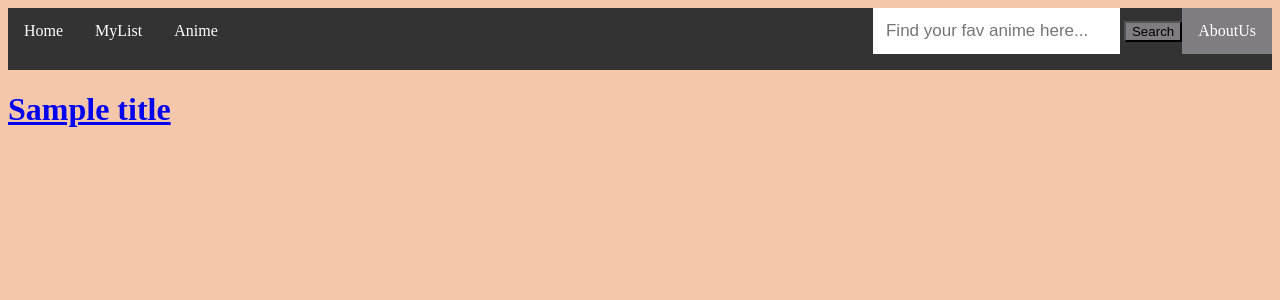
After one commit to Ing140943/anicheck, a Django app: template blog/templates/blog/search.html in a window 1280 px wide. The commit adds this page. Shown: the top 300 px of the page. Run offline with Django 3.2, Linux system fonts and the light colour scheme; the template is opened without the code that fills it: most values are stand-ins (such as "Sample title", 1, 10 or a date in 2020).

Commit message:
add initial search function

```diff
--- a/blog/templates/blog/base.html
+++ b/blog/templates/blog/base.html
@@ -8,9 +8,15 @@
 
         <li style="float:right"><a class="active" href="#about">AboutUs</a></li>
         <li style="float:right">
-            <button type="submit">Search</button>
+            <form action="{% url 'blog:search' %}" method="get">
+                <div class="input-group">
+                    <input type="text" class="form-control" placeholder="Find your fav anime here..." name="keyword">
+                    <span>
+                        <input class="active" type="submit" value="Search">
+                      </span>
+                </div>
+            </form>
         </li>
-        <li style="float:right"><input type="text" placeholder="Find your fav anime here..."></li>
     </ul>
 
 </body>
--- /dev/null
+++ b/blog/templates/blog/search.html
@@ -0,0 +1,11 @@
+{% extends "blog/base.html" %}
+{% block content %}
+
+    {% if title_list %}
+        {% for title in title_list %}
+            <a href="{% url 'blog:kitsu' title=title %}"><div><h1>{{ title }}</h1></div></a>
+        {% endfor %}
+    {% else %}
+        <div><h1>No results found!!!</h1></div>
+    {% endif %}
+{% endblock %}
--- a/blog/urls.py
+++ b/blog/urls.py
@@ -10,5 +10,6 @@ app_name = 'blog'
 urlpatterns = [
     path('', views.index, name='index'),
     path('detail/<int:num>/', views.about),
-    path('kitsu/<str:title>/', views.kitsu),
+    path('kitsu/<str:title>/', views.kitsu, name='kitsu'),
+    path('kitsu/search', views.kitsu_search, name='search'),
 ]
```
Also changed, not shown: blog/models.py (+28 -10 lines), blog/views.py (+8 -0 lines).
